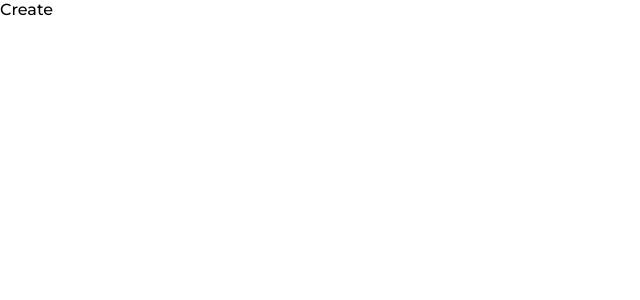
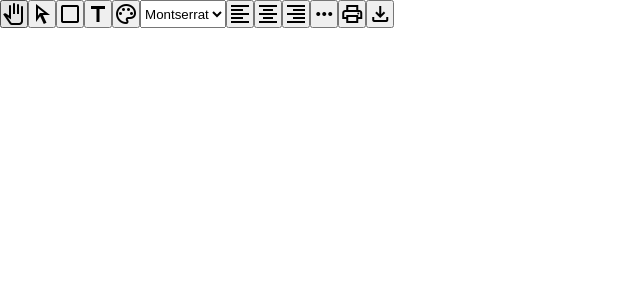
Before and after one commit to nikolai001/pdf-maker, a React (Create React App) app: page /create in a window 1280 px wide. Shown: the top 300 px of the page, without its empty margins (0-640 px from the left). Built offline with nearby package versions, Linux system fonts and the light colour scheme.

Commit message:
Barebones toolbar and editor made

```diff
--- a/public/index.html
+++ b/public/index.html
@@ -8,6 +8,7 @@
     <link rel="preconnect" href="https://fonts.googleapis.com">
     <link rel="preconnect" href="https://fonts.gstatic.com" crossorigin>
     <link href="https://fonts.googleapis.com/css2?family=Montserrat:wght@500&display=swap" rel="stylesheet">
+    <link rel="stylesheet" href="https://fonts.googleapis.com/css2?family=Material+Symbols+Outlined:opsz,wght,FILL,GRAD@48,700,1,200" />
     <meta
       name="description"
       content="Web site created using create-react-app"
--- /dev/null
+++ b/src/assets/scss/editor.scss
@@ -0,0 +1,6 @@
+@import './app.scss';
+
+.editor {
+    width: 100%;
+    display: grid;
+}
--- /dev/null
+++ b/src/assets/scss/toolbar.scss
@@ -0,0 +1,6 @@
+@import './app.scss';
+
+.toolbar {
+    width: 100%;
+    display: flex;
+}
--- /dev/null
+++ b/src/components/editor.jsx
@@ -0,0 +1,10 @@
+import '../assets/scss/editor.scss'
+import Toolbar from './toolbar';
+
+export default function Editor() {
+    return (
+      <div className="editor">
+        <Toolbar />
+      </div>
+    );
+  }
--- /dev/null
+++ b/src/components/toolbar.jsx
@@ -0,0 +1,22 @@
+import '../assets/scss/toolbar.scss'
+
+export default function Toolbar() {
+    return (
+      <div className="toolbar">
+        <button class="material-symbols-outlined">pan_tool</button>
+        <button class="material-symbols-outlined">arrow_selector_tool</button>
+        <button class="material-symbols-outlined">check_box_outline_blank</button>
+        <button class="material-symbols-outlined">title</button>
+        <button class="material-symbols-outlined">palette</button>
+        <select>
+            <option>Montserrat</option>
+        </select>
+        <button class="material-symbols-outlined">format_align_left</button>
+        <button class="material-symbols-outlined">format_align_center</button>
+        <button class="material-symbols-outlined">format_align_right</button>
+        <button class="material-symbols-outlined">more_horiz</button>
+        <button class="material-symbols-outlined">print</button>
+        <button class="material-symbols-outlined">download</button>
+      </div>
+    );
+  }
--- a/src/routes/create.jsx
+++ b/src/routes/create.jsx
@@ -1,10 +1,11 @@
 // import './assets/scss/home.scss'
+import Editor from "../components/editor";
 
 export default function Create() {
 
   return (
     <div id="create">
-      Create
+      <Editor />
     </div>
   );
 }
```
